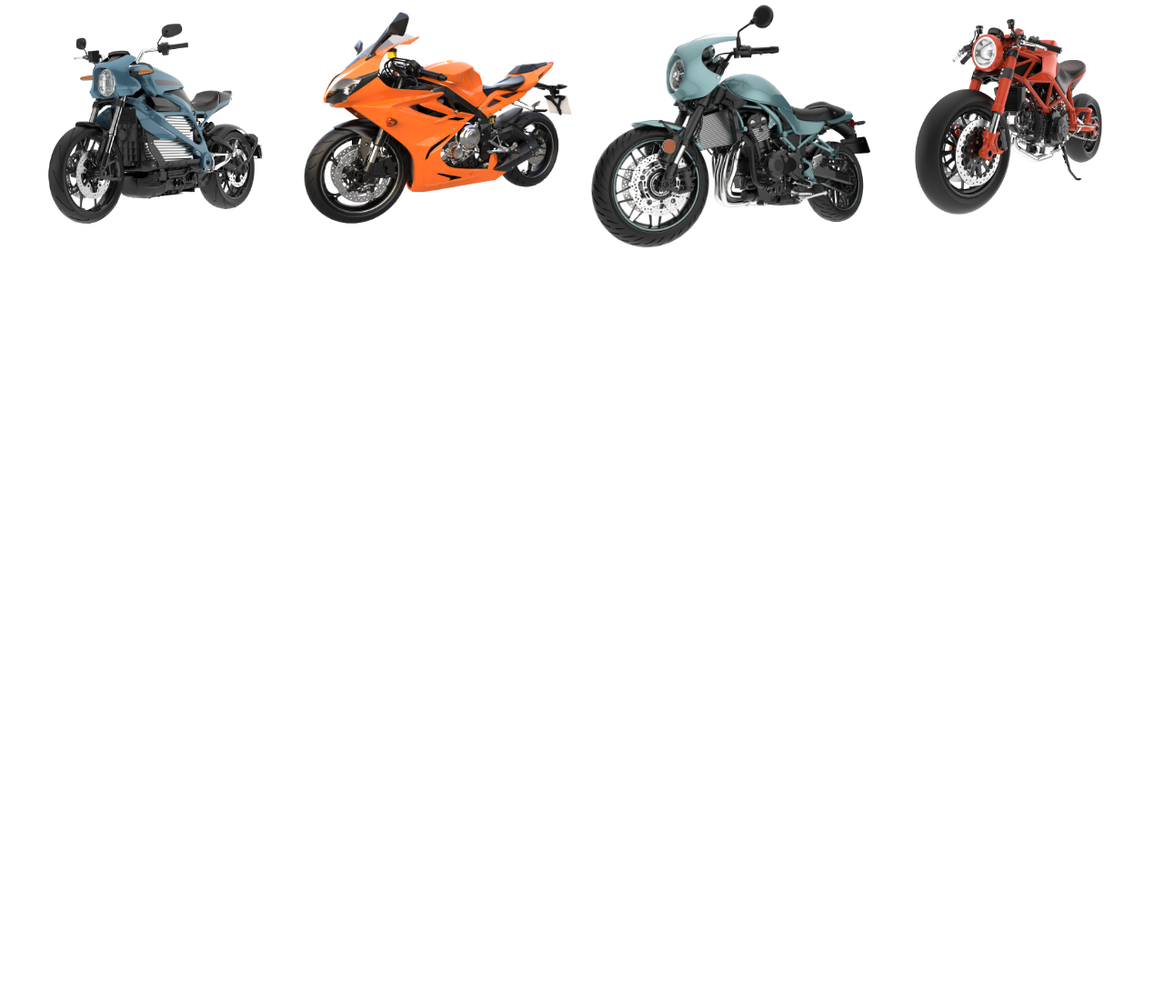
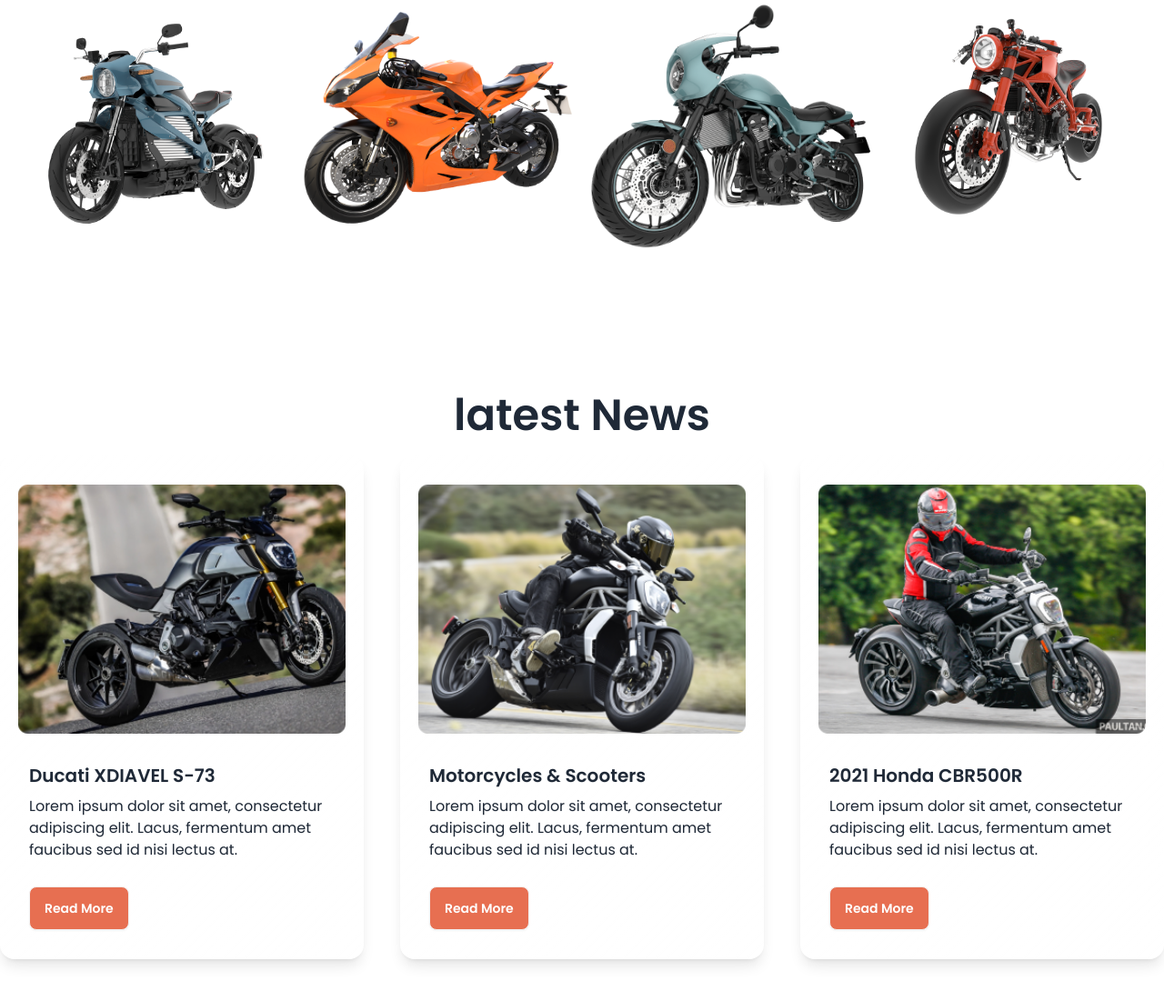
Before and after one commit to sejanmiah/Biker-Zone, a plain HTML site: page index.html in a window 1280 px wide. Shown: the part 855-1956 px from the top of the page at 91% size. Before the commit the page ends 1208 px from the top, so only its background shows below. Drawn offline with nearby package versions, Linux system fonts and the light colour scheme.

Commit message:
Latest News Section done

```diff
--- a/index.html
+++ b/index.html
@@ -147,7 +147,7 @@
     <!-- Main Section -->
     <main class="md:container mx-auto">
         <!-- Fetured Bike Section -->
-         <section class="py-10 lg:py-20">
+        <section class="py-10 lg:py-20">
             <h2 class="text-3xl lg:text-5xl  font-semibold text-center mb-2">Fetured Bikes In This Year</h2>
             <p class="text-[#E76F51] font-bold text-center">Best bike collection</p>
             <div class="grid sm:grid-cols-1 md:grid-cols-2 lg:grid-cols-4 justify-center items-center mx-auto mt-5 lg:mt-20">
@@ -155,6 +155,58 @@
                 <img src="slider/bike3.png" alt="">
                 <img src="slider/bike1.png" alt="">
                 <img src="slider/bike2.png" alt="">
+            </div>
+        </section>
+
+        <!-- Latest New Section -->
+         <section class="py-10 lg:py-20">
+            <h2 class="text-3xl lg:text-5xl  font-semibold text-center mb-2">latest News</h2>
+
+            <div class="grid grid-cols-1 md:grid-cols-2 lg:grid-cols-3 gap-10 mt-5 lg:mt-15">
+                <div class="card glass shadow-lg">
+                      <img
+                      class="pt-8 px-5"
+                        src="others/latest1.png"
+                        alt="car!" />
+
+                    <div class="card-body">
+                      <h2 class="card-title">Ducati XDIAVEL S-73</h2>
+                      <p>Lorem ipsum dolor sit amet, consectetur adipiscing elit. Lacus, fermentum amet faucibus sed id nisi lectus at.</p>
+                      <div class="card-actions">
+                        <button class="btn bg-btn-color text-white mt-5">Read More</button>
+                      </div>
+                    </div>
+                </div>
+
+                <div class="card glass shadow-lg">
+                    <img
+                    class="pt-8 px-5"
+                      src="others/latest2.png"
+                      alt="car!" />
+
+                  <div class="card-body">
+                    <h2 class="card-title">Motorcycles & Scooters</h2>
+                    <p>Lorem ipsum dolor sit amet, consectetur adipiscing elit. Lacus, fermentum amet faucibus sed id nisi lectus at.</p>
+                    <div class="card-actions">
+                      <button class="btn bg-btn-color text-white mt-5">Read More</button>
+                    </div>
+                  </div>
+              </div>
+
+              <div class="card glass shadow-lg">
+                <img
+                class="pt-8 px-5"
+                  src="others/latest3.png"
+                  alt="car!" />
+
+              <div class="card-body">
+                <h2 class="card-title">2021 Honda CBR500R</h2>
+                <p>Lorem ipsum dolor sit amet, consectetur adipiscing elit. Lacus, fermentum amet faucibus sed id nisi lectus at.</p>
+                <div class="card-actions">
+                  <button class="btn bg-btn-color text-white mt-5">Read More</button>
+                </div>
+              </div>
+          </div>
             </div>
          </section>
     </main>
```
